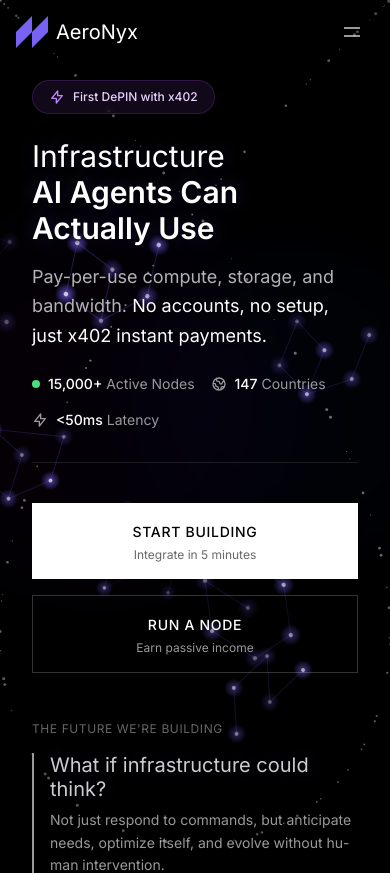
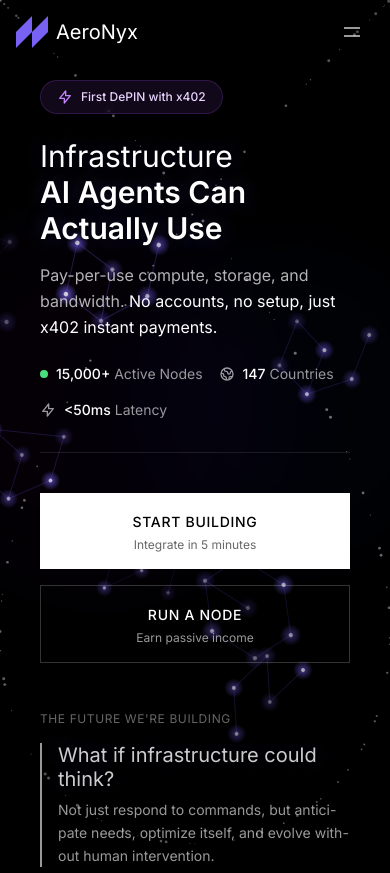
Before and after one commit to AeroNyxNetwork/AeroNyx-web, a Next.js app: page / in a window 390 px wide. Shown: the top 873 px of the page. Built offline with nearby package versions, Linux system fonts and the light colour scheme.

Commit message:
Update NarrativeHero.js

```diff
--- a/components/sections/NarrativeHero.js
+++ b/components/sections/NarrativeHero.js
@@ -3,7 +3,7 @@
  * NarrativeHero.js - Optimized Version
  * ============================================
  *
- * Last Modified: v3.0 - Repositioned to infrastructure-first, added Coinbase x402 credit
+ * Last Modified: v3.1 - CRITICAL mobile fix: pt-48, removed min-h-screen conflicts, optimized typography
  * ============================================
  */
 
@@ -32,9 +32,15 @@ const NarrativeHero = () => {
   ];
 
   return (
-    <section className="relative px-4 sm:px-6 lg:px-8 pt-32 md:pt-40">
-      {/* Moved padding to section level and removed conflicting min-h-screen from inner div */}
-      <div className="min-h-screen flex justify-center flex-col pb-16">
+    <section className="relative px-6 sm:px-8 lg:px-8 pt-48 sm:pt-52 md:pt-40">
+      {/*
+        CRITICAL FIX:
+        - pt-48 (192px) for mobile to clear fixed header
+        - sm:pt-52 (208px) for extra safety on small screens
+        - md:pt-40 (160px) restored for desktop
+        - px-6 increased horizontal padding to prevent edge clipping
+      */}
+      <div className="flex flex-col pb-16 min-h-[calc(100vh-12rem)]">
         <Container className="relative z-10 w-full">
           <div className="max-w-5xl mx-auto">
 
@@ -64,14 +70,14 @@ const NarrativeHero = () => {
               transition={{ duration: 0.8, delay: 0.2 }}
               className="mb-6 md:mb-8"
             >
-              <h1 className="text-3xl sm:text-4xl md:text-5xl lg:text-6xl font-light leading-tight mb-4 md:mb-6">
+              <h1 className="text-2xl sm:text-3xl md:text-5xl lg:text-6xl font-light leading-tight mb-4 md:mb-6">
                 Infrastructure
                 <br />
                 <span className="font-semibold">AI Agents Can Actually Use</span>
               </h1>
 
               {/* Subheadline - infrastructure capabilities + x402 enabler */}
-              <p className="text-lg sm:text-xl md:text-2xl text-white/70 leading-relaxed max-w-3xl">
+              <p className="text-base sm:text-lg md:text-2xl text-white/70 leading-relaxed max-w-3xl break-words">
                 Pay-per-use compute, storage, and bandwidth.{' '}
                 <span className="text-white">No accounts, no setup, just x402 instant payments.</span>
               </p>
```
